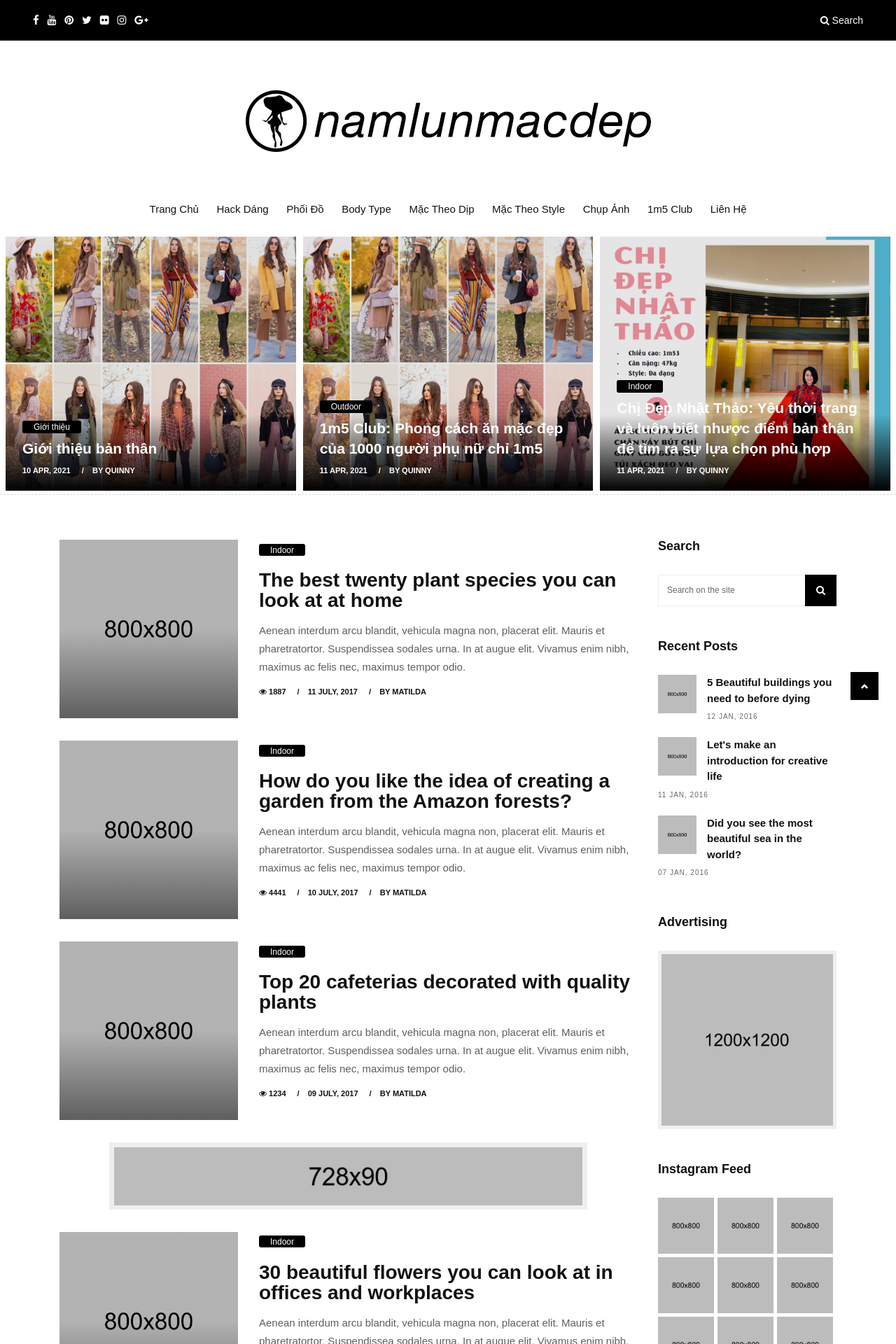
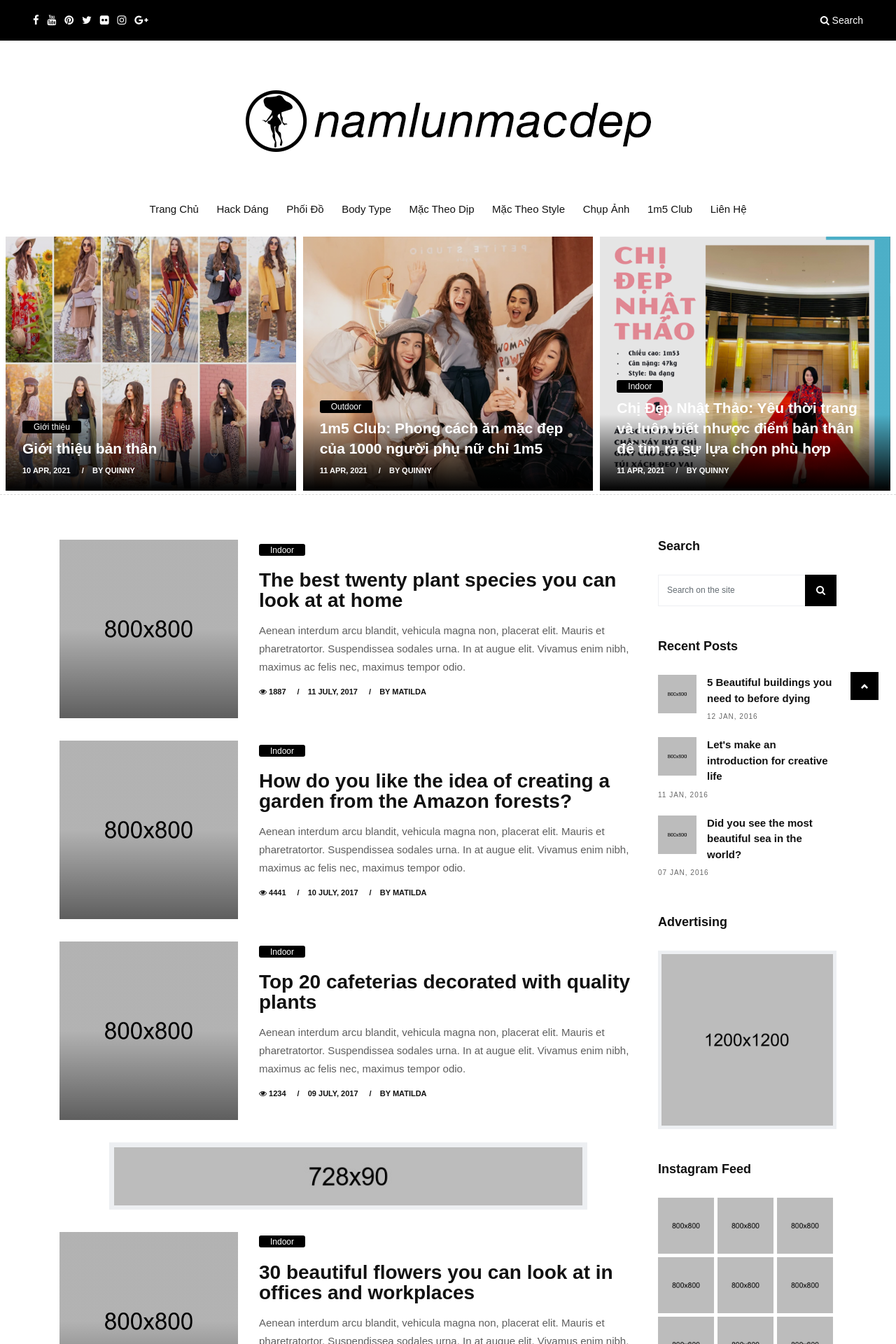
Before and after one commit to quinnybelle/quinnybelle.github.io, a Jekyll site: the page built from index.html, in a window 1280 px wide. Shown: the top 1920 px of the page at 70% size. Built offline with Jekyll 4.4.1, drawn with Linux system fonts in a browser that asks for light colours; some web fonts are replaced; the list of posts is cut into pages by our own code.

Commit message:
update blog

```diff
--- a/_pages/outstanding-mid.html
+++ b/_pages/outstanding-mid.html
@@ -49,7 +49,7 @@ permalink: /gioi-thieu-1m5-club/
                     </div><!-- end title -->
 
                     <div class="single-post-media">
-                        <img src="{{ site.baseurl }}/assets/images/bai-noi-bat-2.png" alt="" class="img-fluid">
+                        <img src="{{ site.baseurl }}/assets/images/bai-noi-bat-22.png" alt="" class="img-fluid">
                     </div><!-- end media -->
 
                     <div class="blog-content">
--- a/index.html
+++ b/index.html
@@ -24,7 +24,7 @@ title: Trang chủ
 
 			<div class="center-side">
 				<div class="masonry-box post-media">
-					<img src="{{ site.baseurl }}/assets/images/bai-noi-bat-1.png" alt="" class="img-fluid">
+					<img src="{{ site.baseurl }}/assets/images/bai-noi-bat-22.png" alt="" class="img-fluid">
 					<div class="shadoweffect">
 						<div class="shadow-desc">
 							<div class="blog-meta">
```
Also changed, not shown: assets/images/bai-noi-bat-22.png (added).
